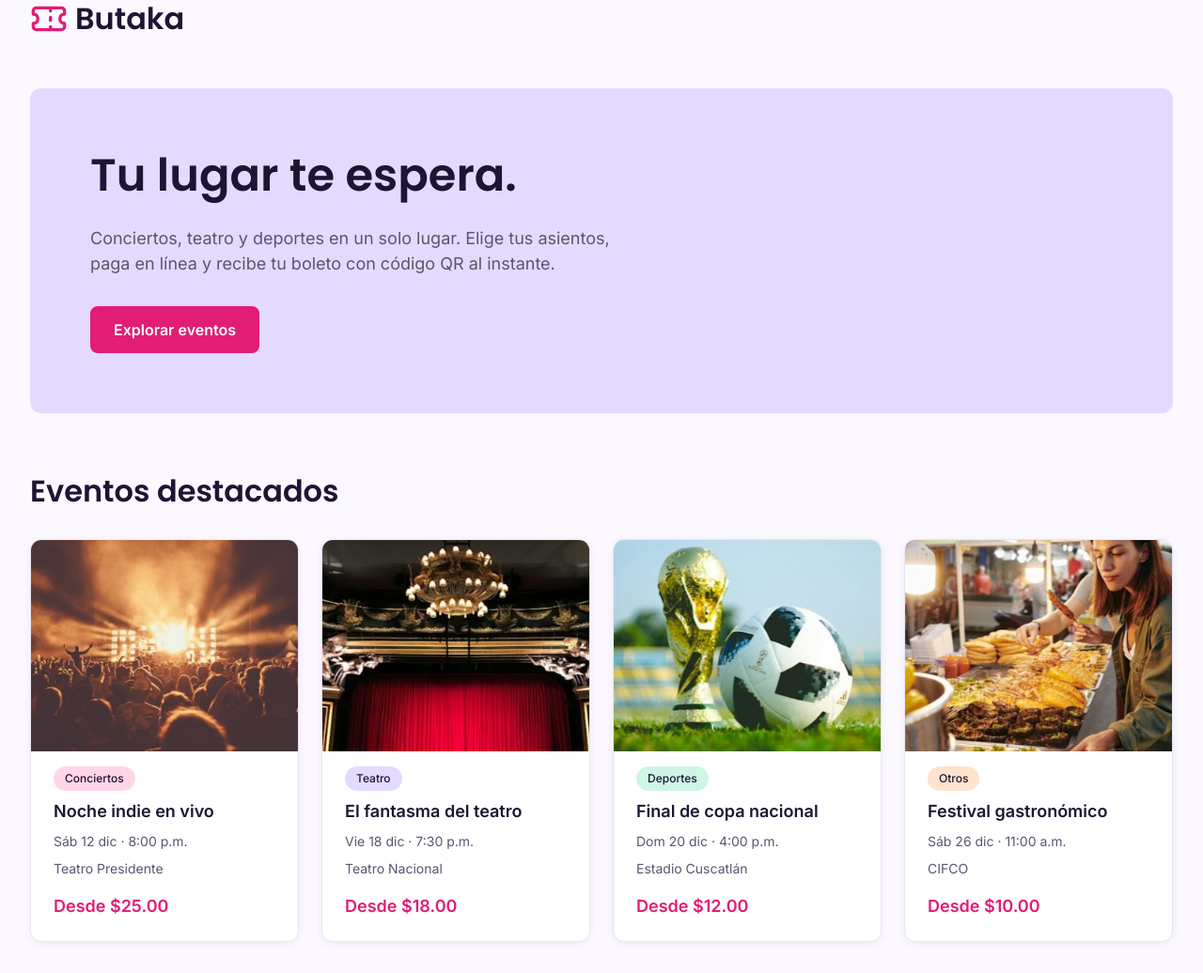
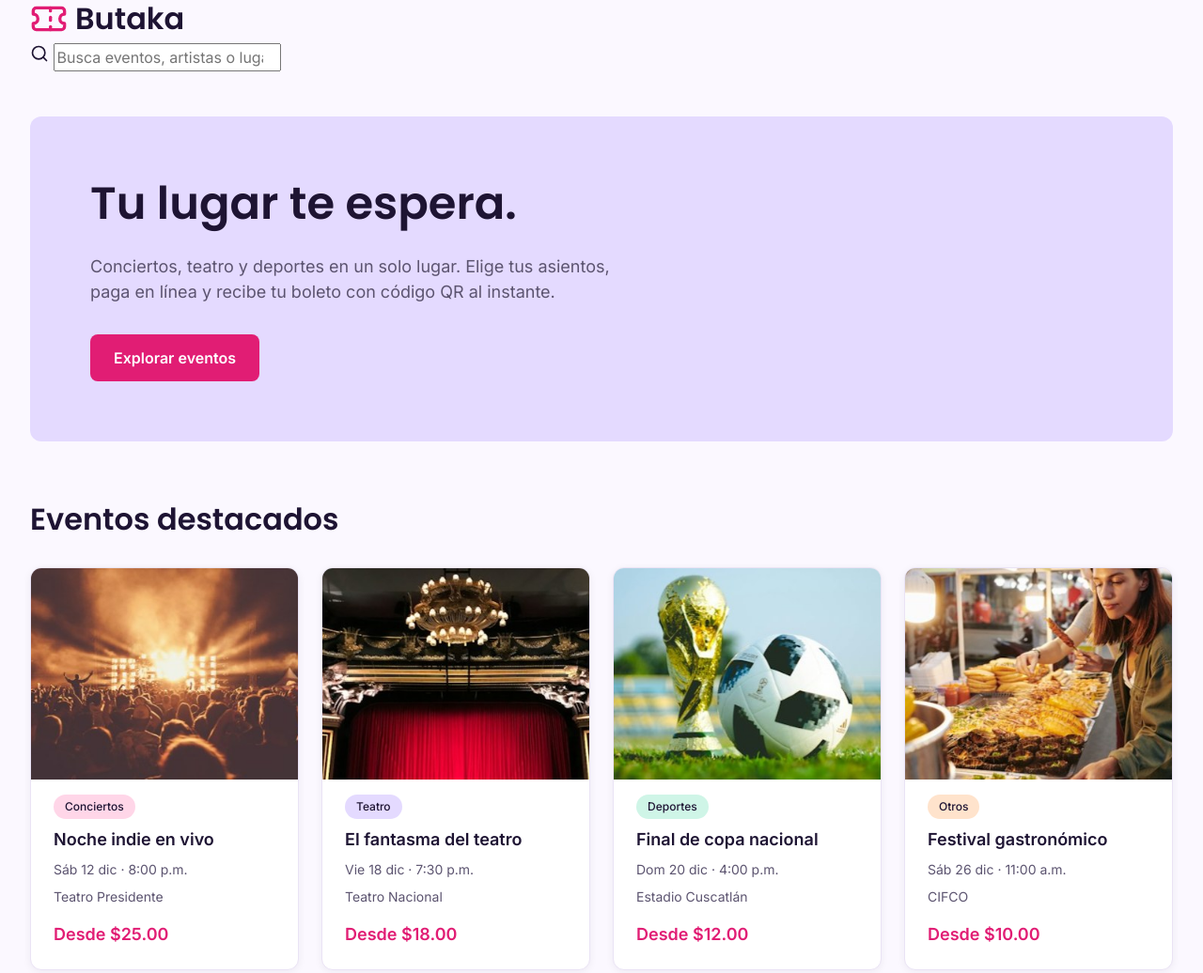
Before and after one commit to eddieescamilla/butaka-project, a plain HTML site: page index.html in a window 1280 px wide. Shown: the top 1036 px of the page at 94% size. Drawn offline with Linux system fonts and the light colour scheme.

Commit message:
Agrega buscador con icono al header

```diff
--- a/index.html
+++ b/index.html
@@ -27,6 +27,15 @@
                 <img src="img/logo-ticket.svg" alt="" width="40" height="40">
                 Butaka
             </a>
+
+            <form class="buscador" role="search" action="#">
+                <label for="buscar" class="sr-only">Buscar eventos</label>
+                <svg width="20" height="20" viewBox="0 0 24 24" fill="none" stroke="currentColor" stroke-width="2" stroke-linecap="round" stroke-linejoin="round" aria-hidden="true" focusable="false">
+                    <circle cx="11" cy="11" r="8"/>
+                    <path d="m21 21-4.3-4.3"/>
+                </svg>
+                <input type="search" id="buscar" name="q" placeholder="Busca eventos, artistas o lugares">
+            </form>
         </div>
     </header>
 
```
